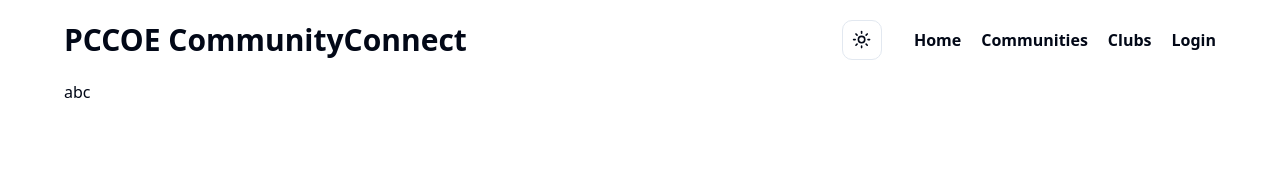
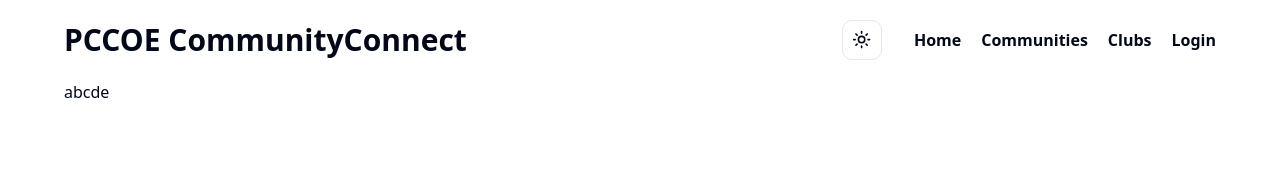
Before and after one commit to empsloc/HM0008_Akatsuki, a Next.js app: page /post in a window 1280 px wide. Shown: the top 170 px of the page. Built offline with nearby package versions, Linux system fonts and the light colour scheme; no server answers; the database is empty.

Commit message:
resolving post page error 3

```diff
--- a/src/app/post/page.tsx
+++ b/src/app/post/page.tsx
@@ -56,7 +56,7 @@ const PostPage = async (props:any) => {
 
 
       </div> */}
-     abc
+     abcde
     </MaxWidthWrapper>
   );
 };
```
